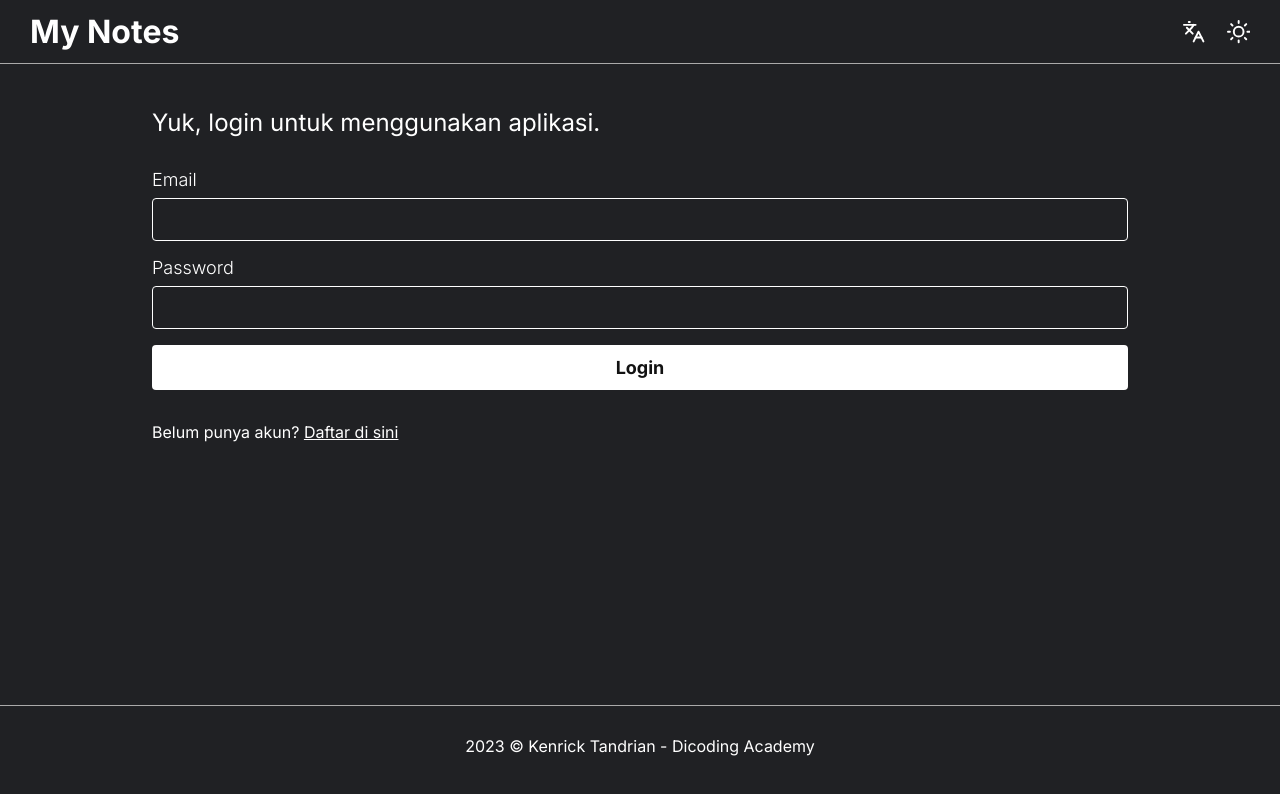
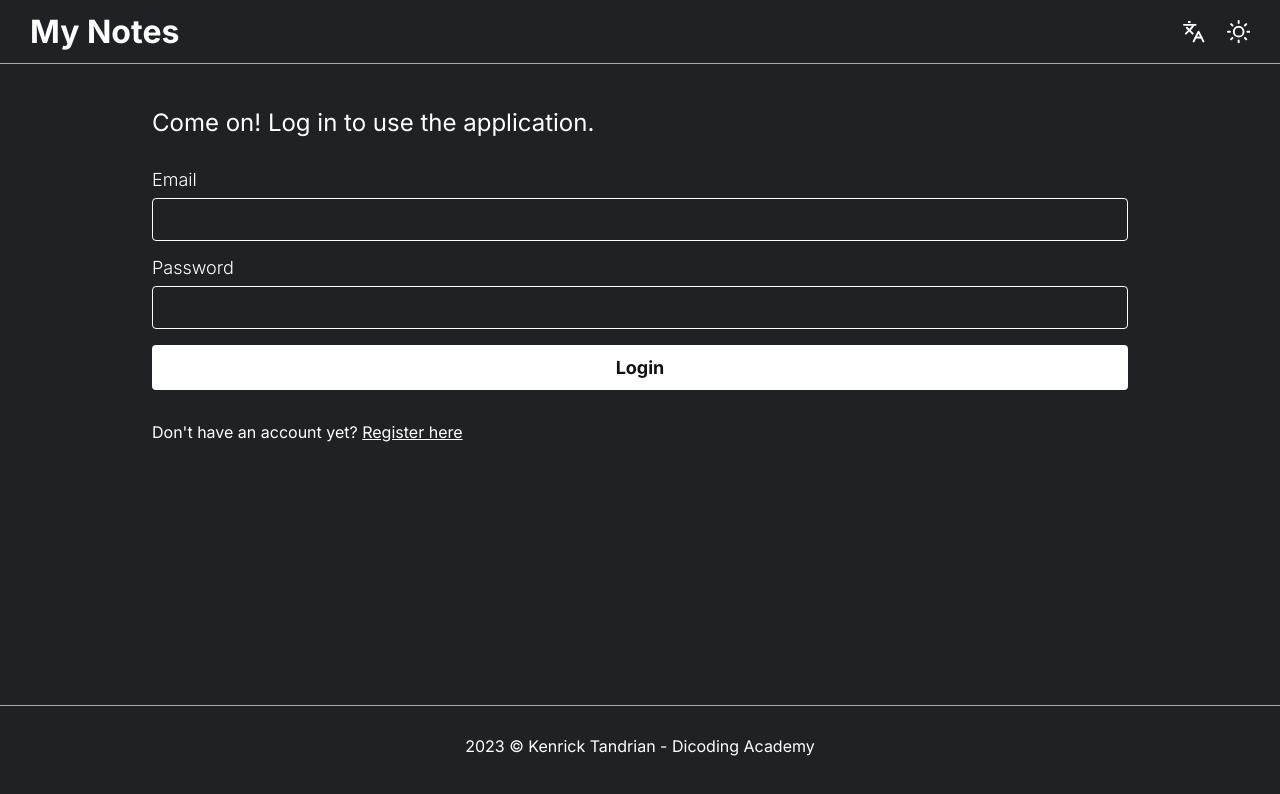
Before and after one commit to KenTandrian/notes-app-react-v2, a React (Vite) app: page / in a window 1280 px wide. Shown: the top 794 px of the page. Built offline with nearby package versions, Linux system fonts and the light colour scheme; no server answers.

Commit message:
feat(locale): implement locale in auth pages

```diff
--- a/src/pages/LoginPage.jsx
+++ b/src/pages/LoginPage.jsx
@@ -4,7 +4,7 @@ import AppContext from "../contexts";
 import { login, putAccessToken } from "../utils/network-data";
 
 export default function LoginPage() {
-  const appContext = useContext(AppContext);
+  const { locale, refreshAuth } = useContext(AppContext);
   const [loginData, setLoginData] = useState({ email: "", password: "" });
 
   async function handleSubmit(e) {
@@ -14,7 +14,7 @@ export default function LoginPage() {
     if (!error) {
       try {
         putAccessToken(data.accessToken);
-        appContext.refreshAuth();
+        refreshAuth();
       } catch (err) {
         console.log(err);
       }
@@ -23,7 +23,11 @@ export default function LoginPage() {
 
   return (
     <section className="login-page">
-      <h2>Yuk, login untuk menggunakan aplikasi.</h2>
+      <h2>
+        {locale === "en"
+          ? "Come on! Log in to use the application."
+          : "Yuk, login untuk menggunakan aplikasi."}
+      </h2>
       <form className="login-page__form" onSubmit={handleSubmit}>
         <label htmlFor="email">Email</label>
         <input
@@ -48,9 +52,9 @@ export default function LoginPage() {
         <button type="submit">Login</button>
       </form>
       <p>
-        Belum punya akun?{" "}
+        {locale === "en" ? "Don't have an account yet?" : "Belum punya akun?"}{" "}
         <Link style={{ textDecoration: "underline" }} to="/register">
-          Daftar di sini
+          {locale === "en" ? "Register here" : "Daftar di sini"}
         </Link>
       </p>
     </section>
--- a/src/pages/RegisterPage.jsx
+++ b/src/pages/RegisterPage.jsx
@@ -1,8 +1,10 @@
-import React, { useState } from "react";
+import React, { useContext, useState } from "react";
 import { Link, useNavigate } from "react-router-dom";
+import AppContext from "../contexts";
 import { register } from "../utils/network-data";
 
 export default function RegisterPage() {
+  const { locale } = useContext(AppContext);
   const navigate = useNavigate();
   const [regData, setRegData] = useState({
     name: "",
@@ -31,9 +33,13 @@ export default function RegisterPage() {
 
   return (
     <section className="register-page">
-      <h2>Fill the form to register account.</h2>
+      <h2>
+        {locale === "en"
+          ? "Fill the form to register account."
+          : "Isi formulir untuk mendaftar akun."}
+      </h2>
       <form className="register-page__form" onSubmit={onSubmit}>
-        <label htmlFor="name">Name</label>
+        <label htmlFor="name">{locale === "en" ? "Name" : "Nama"}</label>
         <input
           type="text"
           id="name"
@@ -54,19 +60,21 @@ export default function RegisterPage() {
           value={regData.password}
           onChange={(e) => onChange(e, "password")}
         />
-        <label htmlFor="confirmPassword">Confirm Password</label>
+        <label htmlFor="confirmPassword">
+          {locale === "en" ? "Confirm Password" : "Konfirmasi Password"}
+        </label>
         <input
           type="password"
           id="confirmPassword"
           value={regData.confirmPassword}
           onChange={(e) => onChange(e, "confirmPassword")}
         />
-        <button type="submit">Register</button>
+        <button type="submit">{locale === "en" ? "Register" : "Daftar"}</button>
       </form>
       <p>
-        Already have an account?{" "}
-        <Link style={{ textDecoration: "underline" }} to="/login">
-          Login here
+        {locale === "en" ? "Already have an account?" : "Sudah punya akun?"}{" "}
+        <Link style={{ textDecoration: "underline" }} to="/">
+          {locale === "en" ? "Login here" : "Login di sini"}
         </Link>
       </p>
     </section>
```
